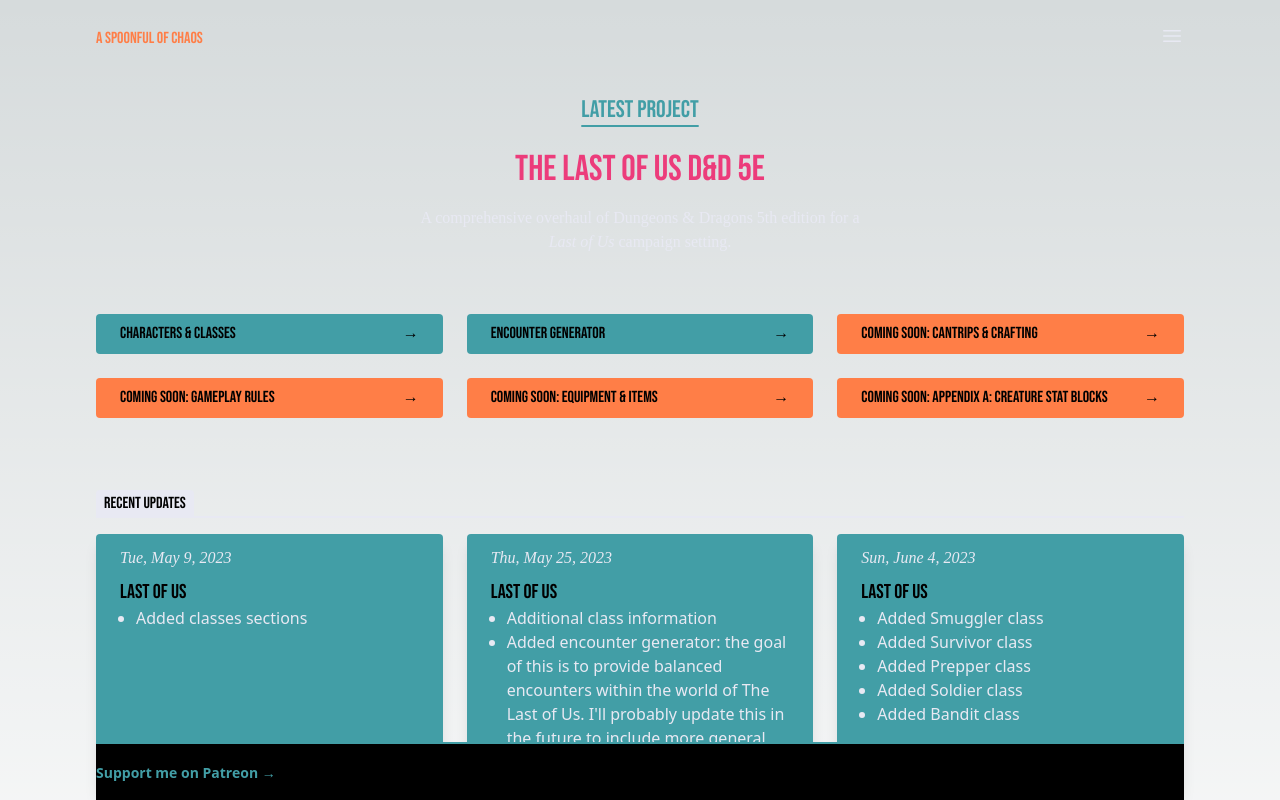
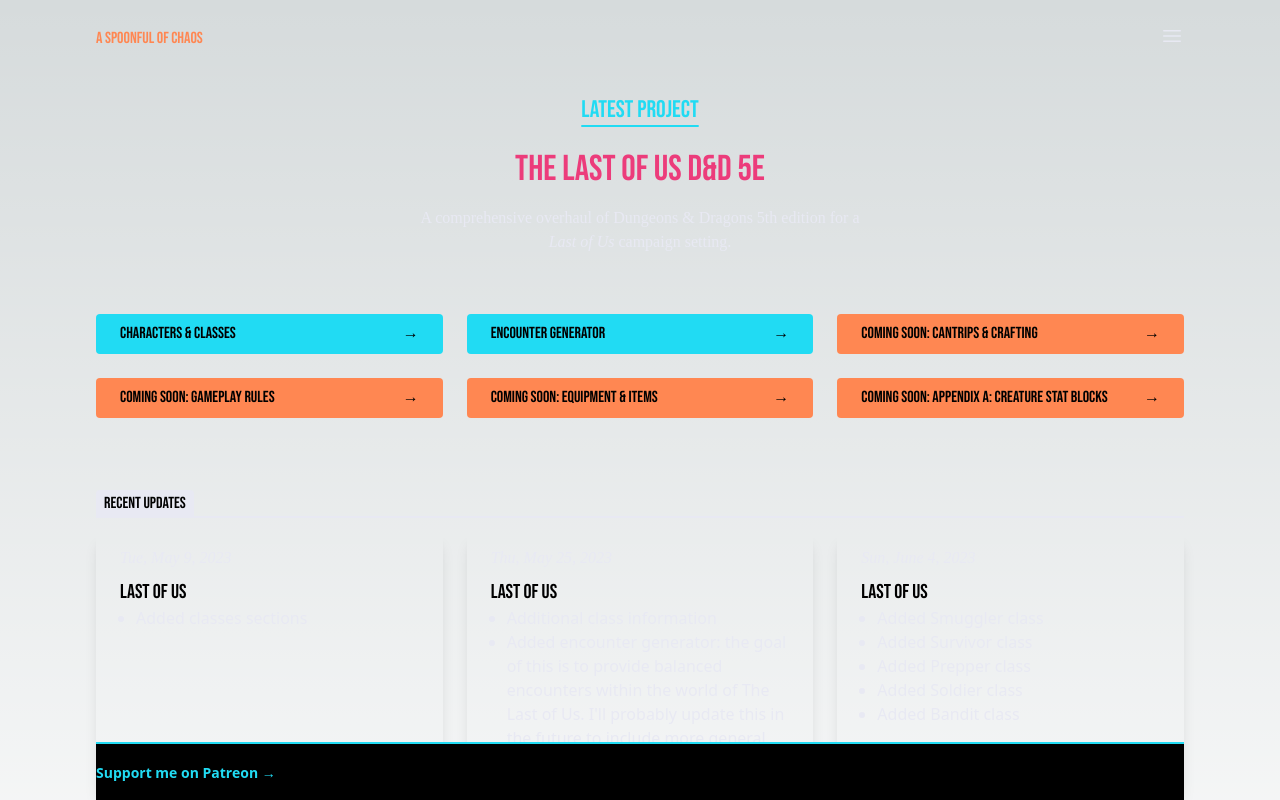
Before and after one commit to spoonful-of-chaos/spoonful-of-chaos, a Next.js app: page / in a window 1280 px wide. Shown: the top 800 px of the page. Built offline with nearby package versions, Linux system fonts and the light colour scheme; a web font is replaced by a local one.

Commit message:
color revamp

```diff
--- a/src/components/general/RecentUpdates.tsx
+++ b/src/components/general/RecentUpdates.tsx
@@ -6,14 +6,14 @@ export const RecentUpdates = () => {
     <div className="mt-6">
       <TabHeader variant="secondary">Recent Updates</TabHeader>
         <div className="md:flex md:gap-6">
-          <Card variant="moonstone">
+          <Card variant="raisin">
             <p className="italic mb-2">Tue, May 9, 2023</p>
             <span className="text-xl font-display">Last of Us</span>
             <ul>
               <li>Added classes sections</li>
             </ul>
           </Card>
-          <Card variant="moonstone">
+          <Card variant="raisin">
             <p className="italic mb-2">Thu, May 25, 2023</p>
             <span className="text-xl font-display">Last of Us</span>
             <ul>
@@ -21,7 +21,7 @@ export const RecentUpdates = () => {
               <li>Added encounter generator: the goal of this is to provide balanced encounters within the world of <span className="italics">The Last of Us</span>. I&apos;ll probably update this in the future to include more general monsters.</li>
             </ul>
           </Card>
-          <Card variant="moonstone">
+          <Card variant="raisin">
             <p className="italic mb-2">Sun, June 4, 2023</p>
             <span className="text-xl font-display">Last of Us</span>
             <ul>
--- a/src/layouts/Nav.tsx
+++ b/src/layouts/Nav.tsx
@@ -18,14 +18,14 @@ export const Nav = () => {
   return (
     <header className="w-full">
         <nav className="flex text-ghost justify-between items-center">
-        <button type="button" className="rounded-lg leading-7 hover:text-moonstone font-display text-left flex items-center">
+        <button type="button" className="rounded-lg leading-7 hover:text-moonstone-dark font-display text-left flex items-center">
           {/*<Logo />*/}
           <Link href="/">A Spoonful of Chaos</Link>
         </button>
         <div>
           <button
             type="button"
-            className="-m-2.5 inline-flex items-center justify-end rounded-md p-2.5 text-ghost hover:text-moonstone"
+            className="-m-2.5 inline-flex items-center justify-end rounded-md p-2.5 text-ghost hover:text-moonstone-dark"
             onClick={() => setOpen(true)}
           >
             <span className="sr-only">Open main menu</span>
@@ -36,7 +36,7 @@ export const Nav = () => {
           {open && (
             <div>
               <div className="fixed inset-0 z-10"></div>
-              <div className="fixed inset-y-0 right-0 z-10 w-full overflow-y-auto bg-moonstone p-6 px-6 md:max-w-sm sm:ring-1 sm:ring-gray-900/10">
+              <div className="fixed inset-y-0 right-0 z-10 w-full overflow-y-auto bg-moonstone-dark p-6 px-6 md:max-w-sm sm:ring-1 sm:ring-gray-900/10">
                 <div className="flex items-center justify-end">
                   <button type="button" className="-m-2.5 rounded-md p-2.5 text-ghost" onClick={() => setOpen(false)}>
                     <span className="sr-only">Close menu</span>
--- a/src/styles/globals.css
+++ b/src/styles/globals.css
@@ -68,7 +68,7 @@
   }
 
   .nav-item:hover, .nav-item:active {
-    @apply text-moonstone bg-ghost block rounded-lg py-2 pl-6 pr-3 text-sm font-semibold leading-7
+    @apply text-moonstone-dark bg-ghost block rounded-lg py-2 pl-6 pr-3 text-sm font-semibold leading-7
   }
 
   ul {
--- a/tailwind.config.js
+++ b/tailwind.config.js
@@ -21,15 +21,25 @@ module.exports = {
         'spoon': {
           DEFAULT: '#ec3c7b',
           light: '#F8B5CC',
-          dark: '#CC1455'
+          dark: '#970037'
         },
         'ghost': '#e8e9f3',
         'moonstone': {
-          DEFAULT: '#429EA6',
-          light: '#8ACBD0',
-          dark: '#347D83'
+          DEFAULT: '#21dbf3',
+          light: '#8ffef9',
+          dark: '#147490'
         },
-        'crayola': '#FF7E47'
+        'crayola': {
+          DEFAULT: '#ff8752',
+          light: '#ffae8a',
+          dark: '#c84810'
+        },
+        'goldenrod': {
+          DEFAULT: '#fca727',
+          light: '#f4e282',
+          dark: '#d55516'
+        },
+        'raisin': '#18051c'
       },
       backgroundImage: {
         'gradient-radial': 'radial-gradient(var(--tw-gradient-stops))',
```
